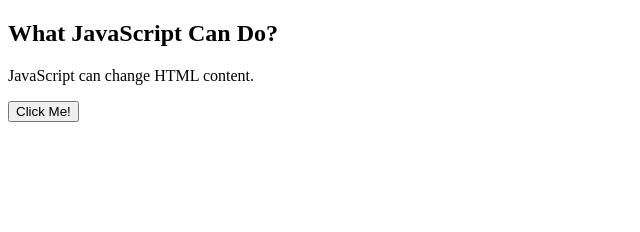
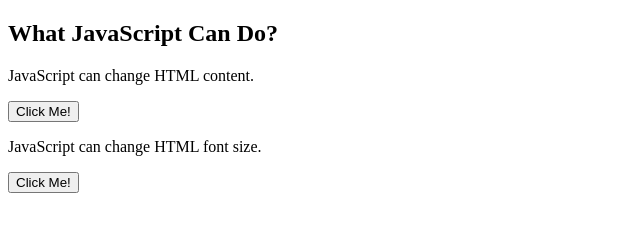
Before and after one commit to AmericanAppleIO/Hello-JavaScript, a plain HTML site: page index.html in a window 1280 px wide. Shown: the whole page, without its empty margins (0-640 px from the left). Drawn offline with Linux system fonts and the light colour scheme.

Commit message:
Update index.html

```diff
--- a/index.html
+++ b/index.html
@@ -2,7 +2,9 @@
 <html>
 <body>
 <h2>What JavaScript Can Do?</h2>
-<p id="demo">JavaScript can change HTML content.</p>
-<button type="button"  onClick='document.getElementById("demo").innerHTML = "Hello JavaScript!"'>Click Me!</button>
+  <p id="demo1">JavaScript can change HTML content.</p>
+  <button type="button"  onClick='document.getElementById("demo1").innerHTML = "Hello JavaScript!"'>Click Me!</button>
+  <p id="demo2">JavaScript can change HTML font size.</p>
+  <button type="button" onClick='document.getElementById("demo2").innerHTML = "Hello JavaScript!"'>Click Me!</button>
 </body>
 </html>
```
